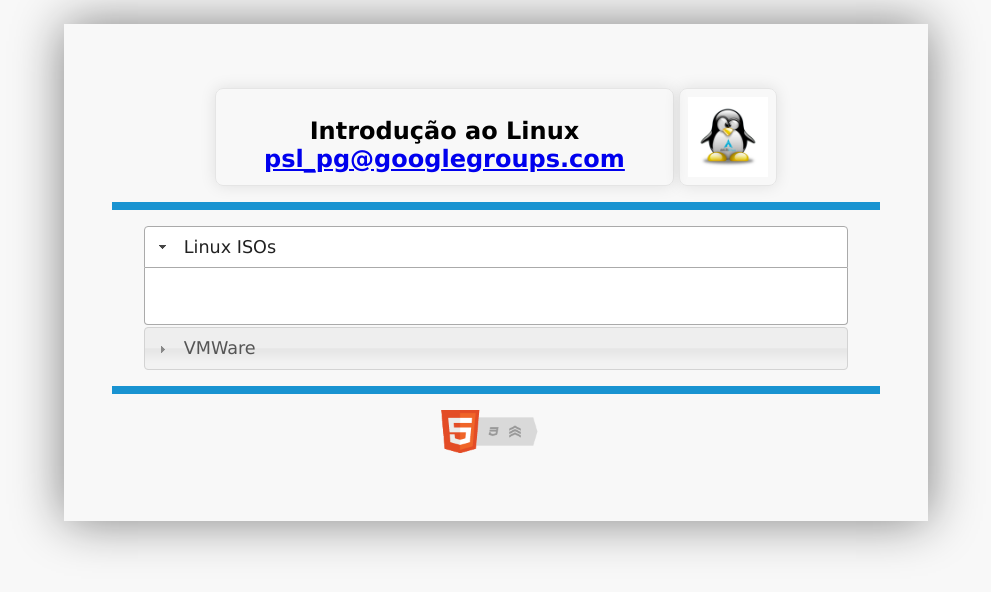
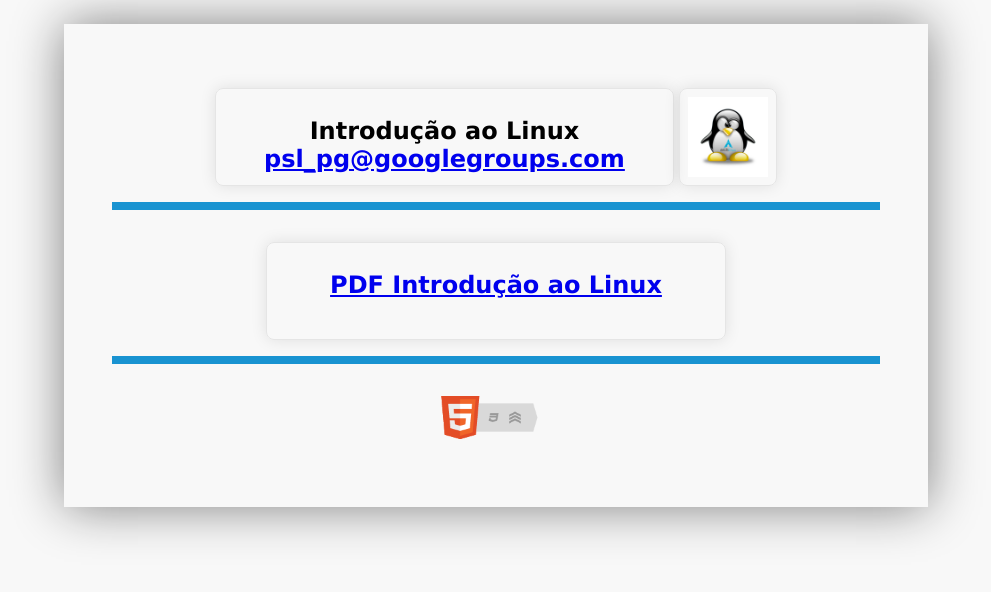
Before and after one commit to UTFPR-PG/minicursos, a plain HTML site: page 2014-1/website/index.html in a window 1280 px wide. Shown: the whole page, without its empty margins (144-1135 px from the left). Drawn offline with Linux system fonts and the light colour scheme.

Commit message:
updated the website

```diff
--- a/2014-1/website/css/styles.css
+++ b/2014-1/website/css/styles.css
@@ -62,6 +62,6 @@
 
 .footer{
 	border-bottom-style: none;
-	border-top-style: outset;
+	/*border-top-style: outset;*/
 }
 /* # vim:set ts=4 sw=4 noet: */
--- a/2014-1/website/index.html
+++ b/2014-1/website/index.html
@@ -36,33 +36,32 @@
         </div>
       </div>
 
-<!--
       <div class="head">
         <div class="text">
           <h2>
-                <a href="LINUX/handout_linux_2013-2.pdf"
+            <a href="LINUX/handout_linux_2014-1.pdf"
                target="_blank">PDF Introdução ao Linux</a>
           </h2>
         </div>
       </div>
--->
 
+      <!--
           <div id="accordion">
             <h2>Linux ISOs</h2>
             <div>
               <h3>
-<!--
+
                 <a href="LINUX/UbuntuISODebianVM.tar"
                    >UBUNTU_DebianVM</a>
--->
+
               </h3>
-<!--
+
               <h3>
                 <a href="LINUX/ISOs/UBUNTU.iso"
                    >UBUNTU 12.04 x86_64</a>
               </h3>
--->
-<!--
+
+
               <h3>
                 <a href="LINUX/ISOs/ubuntu-12.04.3-desktop-i386.iso"
                    >UBUNTU 12.04 x86</a>
@@ -71,33 +70,32 @@
                 <a href="LINUX/ISOs/debian-7.0.0-i386-xfce-CD-1.iso"
                    >DEBIAN x86</a>
               </h3>
--->
+
             </div>
 
             <h2>VMWare</h2>
             <div>
-<!--
+
               <h3>
                 <a href="LINUX/VMWare/Debian7.tar"
                    >Debian 7</a>
               </h3>
--->
-<!--
+
+
               <h3>
                 <a href="/tmp/LINUX/Ubuntu64.tar"
                    >Ubuntu 12.04</a>
               </h3>
--->
+
               <h3>
-<!--
+
                 <a href="LINUX/VMWare/VMware-player-6.0.0-1295980.exe"
                    >VMWare Player 6 - Windows EXE</a>
--->
+
               </h3>
             </div>
           </div>
-
-
+	  -->
 
       <div class="footer">
         <img style="border:0; width:15%; height:15%"
```
Lines whose indentation alone changed are shown as unchanged.
